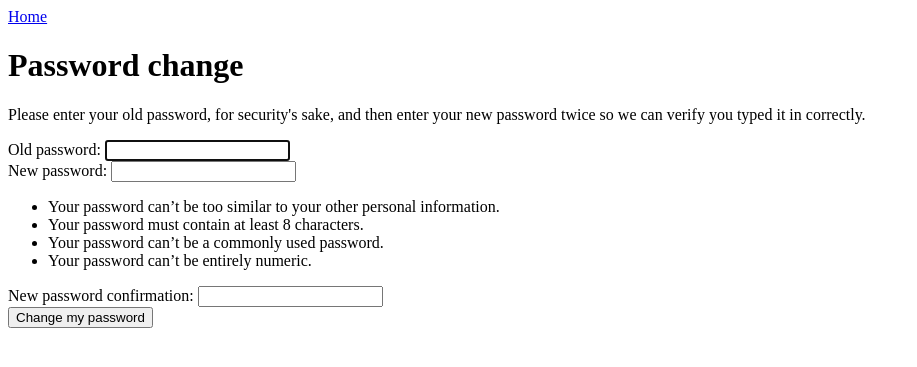
After one commit to muavr/bookworm, a Django app: page /members/password_change/ in a window 1280 px wide. The commit adds this page. Shown: the top 367 px of the page, without its empty margins (0-917 px from the left). Run offline with Django 3.2, Linux system fonts and the light colour scheme; the visitor is signed in with stand-in values (Sample User, id 1).

Commit message:
gh-3 Implement user authentication and authorization functionality
Implements basic django auth functionality:
    - login
    - password change
    - short user profile information

```diff
--- a/bookworm/settings.py
+++ b/bookworm/settings.py
@@ -83,5 +83,8 @@ USE_TZ = True
 # https://docs.djangoproject.com/en/2.1/howto/static-files/
 
 STATIC_URL = '/static/'
+LOGIN_URL = '/members/login'
+LOGIN_REDIRECT_URL = '/'
+LOGOUT_REDIRECT_URL = '/'
 
 from bookworm.settings_local import *
--- a/bookwormapp/templates/bookwormapp/base.html
+++ b/bookwormapp/templates/bookwormapp/base.html
@@ -3,11 +3,12 @@
 <html lang="en">
 <head>
     <meta charset="UTF-8">
-    <title>BookWorm</title>
+    <title>{% block title %}BookWorm{% endblock title %}</title>
     <link rel="stylesheet" type="text/css" href="{% static 'bookworm/css/styles.css' %}">
     <link rel="stylesheet" type="text/css" href="{% static 'bookworm/css/theme.css' %}">
 </head>
 <body>
+<a href="{% url 'bookworm:home' %}">Home</a>
 {% block content %}
 {% endblock content %}
 </body>
--- /dev/null
+++ b/bookwormapp/templates/bookwormapp/password_change_done.html
@@ -0,0 +1,6 @@
+{% extends 'bookwormapp/base.html' %}
+{% block title %}Password change{% endblock title %}
+{% block content %}
+    <h1>Password change</h1>
+    <p>Your password was changed.</p>
+{% endblock content %}
--- /dev/null
+++ b/bookwormapp/templates/bookwormapp/password_change_form.html
@@ -0,0 +1,38 @@
+{% extends 'bookwormapp/base.html' %}
+{% block title %}Password change{% endblock title %}
+{% block content %}
+    <h1>Password change</h1>
+    <form method="post">
+        {% csrf_token %}
+        <div>
+            {% if form.errors %}
+                <p>
+                    {% if form.errors.items|length == 1 %}Please correct the error below.{% else %}
+                        {Please correct the errors below.{% endif %}
+                </p>
+            {% endif %}
+            <p>Please enter your old password, for security's sake, and then enter your new password twice so we can verify you typed it in correctly.</p>
+            <div>
+                {{ form.old_password.errors }}
+                {{ form.old_password.label_tag }} {{ form.old_password }}
+            </div>
+            <div>
+                {{ form.new_password1.errors }}
+                {{ form.new_password1.label_tag }} {{ form.new_password1 }}
+                {% if form.new_password1.help_text %}
+                    <div>{{ form.new_password1.help_text|safe }}</div>
+                {% endif %}
+            </div>
+            <div>
+                {{ form.new_password2.errors }}
+                {{ form.new_password2.label_tag }} {{ form.new_password2 }}
+                {% if form.new_password2.help_text %}
+                    <div>{{ form.new_password2.help_text|safe }}</div>
+                {% endif %}
+            </div>
+            <div>
+                <input type="submit" value="Change my password">
+            </div>
+        </div>
+    </form>
+{% endblock content %}
--- a/bookwormapp/urls.py
+++ b/bookwormapp/urls.py
@@ -1,7 +1,18 @@
 from django.urls import path
 from bookwormapp import views
+from django.contrib.auth.views import LoginView, LogoutView, PasswordChangeView, PasswordChangeDoneView
 
 app_name = 'bookworm'
 urlpatterns = [
-    path('', views.home_page, name='bookworm-home_page')
+    path('', views.home, name='home'),
+    path('profile', views.profile, name='profile'),
+    path('members/login/', LoginView.as_view(
+        template_name='bookwormapp/login.html'), name='login'),
+    path('members/logout/', LogoutView.as_view(), name='logout'),
+    path('members/password_change/', PasswordChangeView.as_view(
+        template_name='bookwormapp/password_change_form.html',
+        success_url='/members/password_change_done/'), name='password_change'),
+    path('members/password_change_done/', PasswordChangeDoneView.as_view(
+        template_name='bookwormapp/password_change_done.html'),  name='password_change_done')
+
 ]
--- a/bookwormapp/views.py
+++ b/bookwormapp/views.py
@@ -1,5 +1,9 @@
 from django.shortcuts import render
 
 
-def home_page(request):
+def home(request):
     return render(request, 'bookwormapp/home.html')
+
+
+def profile(request):
+    return render(request, 'bookwormapp/profile.html')
--- /dev/null
+++ b/requirements.txt
@@ -0,0 +1,2 @@
+Django==2.1.4
+pytz==2018.7
```
Also changed, not shown: bookwormapp/templates/bookwormapp/home.html (+10 -1 lines), bookwormapp/templates/bookwormapp/login.html (added, +33 -0 lines), bookwormapp/templates/bookwormapp/profile.html (added, +10 -0 lines).
